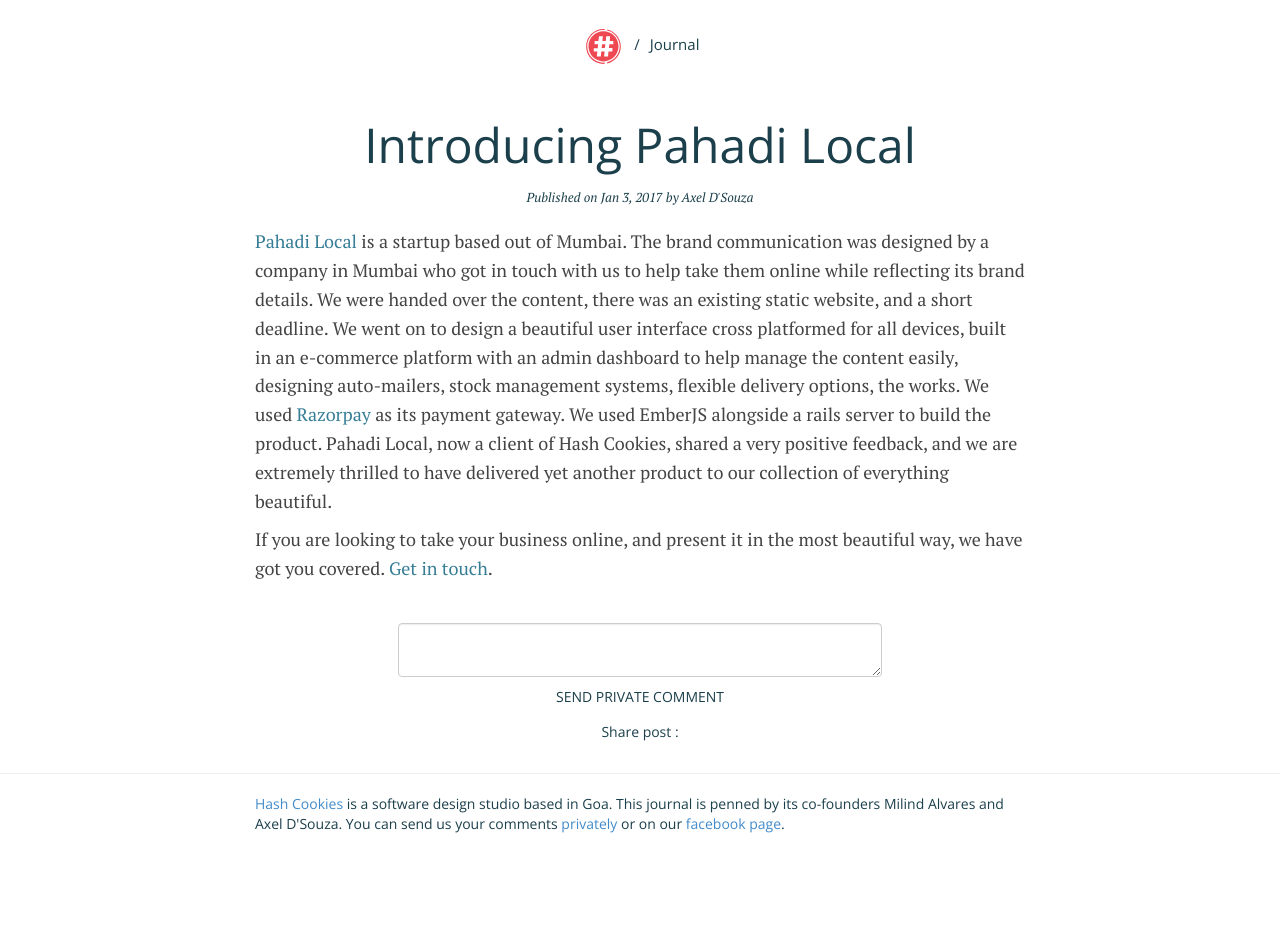
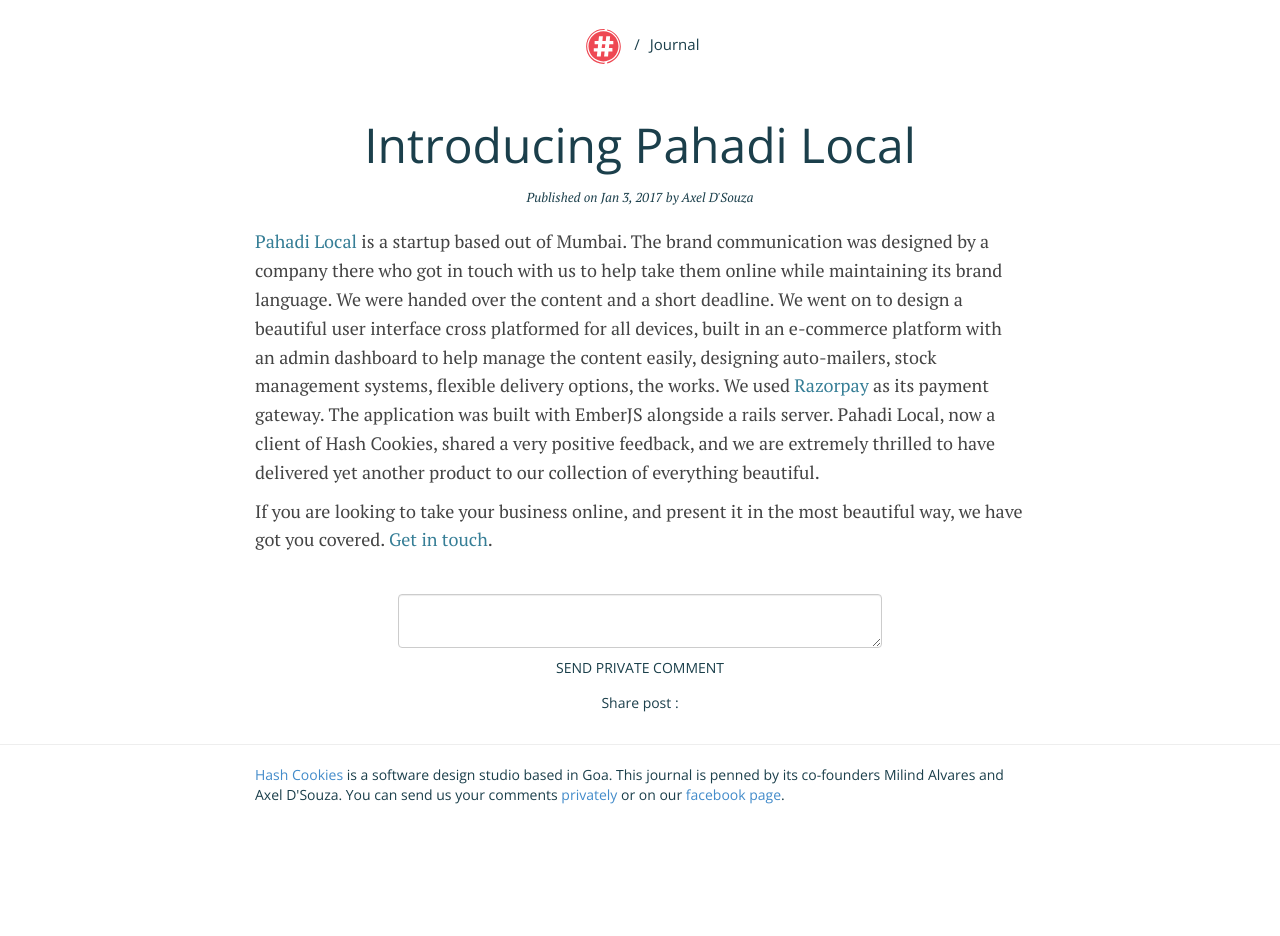
Before and after one commit to HashCookies/hashcookies.github.io, a Jekyll site: the page built from _posts/2017-01-03-introducing-pahadi-local.markdown, in a window 1280 px wide. Built offline with Jekyll 4.4.1, drawn with Linux system fonts in a browser that asks for light colours; nearby versions of some CDN libraries; comment, search, counter and statistics services are not loaded; after the commit the page ends 907 px from its top, so only the background shows below that.

Commit message:
Editing PL blog post

```diff
--- a/_posts/2017-01-03-introducing-pahadi-local.markdown
+++ b/_posts/2017-01-03-introducing-pahadi-local.markdown
@@ -7,6 +7,6 @@
 description: "An eCommerce platform designed and built in house."
 ---
 
-[Pahadi Local](http://pahadilocal.com) is a startup based out of Mumbai. The brand communication was designed by a company in Mumbai who got in touch with us to help take them online while reflecting its brand details. We were handed over the content, there was an existing static website, and a short deadline. We went on to design a beautiful user interface cross platformed for all devices, built in an e-commerce platform with an admin dashboard to help manage the content easily, designing auto-mailers, stock management systems, flexible delivery options, the works. We used [Razorpay](http://razorpay.com) as its payment gateway. We used EmberJS alongside a rails server to build the product. Pahadi Local, now a client of Hash Cookies, shared a very positive feedback, and we are extremely thrilled to have delivered yet another product to our collection of everything beautiful.
+[Pahadi Local](http://pahadilocal.com) is a startup based out of Mumbai. The brand communication was designed by a company there who got in touch with us to help take them online while maintaining its brand language. We were handed over the content and a short deadline. We went on to design a beautiful user interface cross platformed for all devices, built in an e-commerce platform with an admin dashboard to help manage the content easily, designing auto-mailers, stock management systems, flexible delivery options, the works. We used [Razorpay](http://razorpay.com) as its payment gateway. The application was built with EmberJS alongside a rails server. Pahadi Local, now a client of Hash Cookies, shared a very positive feedback, and we are extremely thrilled to have delivered yet another product to our collection of everything beautiful.
 
 If you are looking to take your business online, and present it in the most beautiful way, we have got you covered. [Get in touch](http://hashcooki.es/contact/).
```
